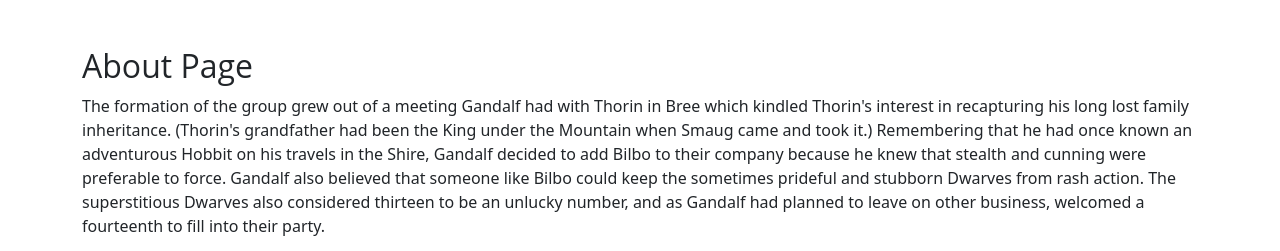
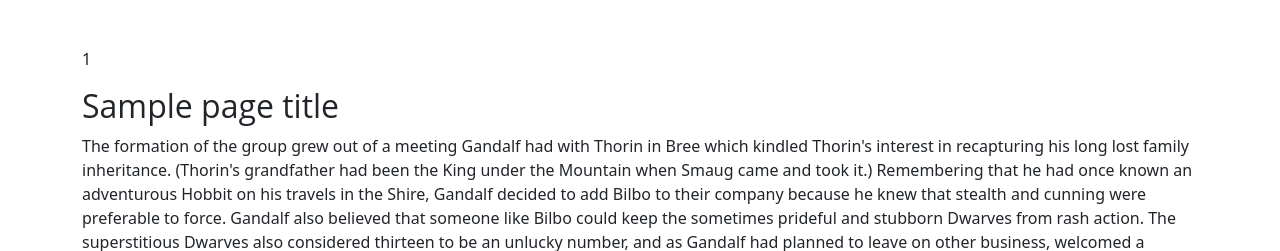
Before and after one commit to alikariminik/thorin-flask-app, a Flask app: template templates/about.html in a window 1280 px wide. Shown: the part 533-784 px from the top of the page. Run offline with Flask 2, Linux system fonts and the light colour scheme; the template is opened without the code that fills it: most values are stand-ins (such as "Sample title", 1, 10 or a date in 2020); some libraries are stand-ins or nearby versions.

Commit message:
for loop

```diff
--- a/run.py
+++ b/run.py
@@ -14,17 +14,17 @@ def index():
 
 @app.route("/about")
 def about():
-    return render_template("about.html")
+    return render_template("about.html", page_title="About", list_of_numbers=[1,2,3])
 
 
 @app.route("/contact")
 def contact():
-    return render_template("contact.html")
+    return render_template("contact.html", page_title="Contact")
 
 
 @app.route("/careers")
 def careers():
-    return render_template("careers.html")
+    return render_template("careers.html", page_title="Careers")
 
 
 if __name__ == "__main__":
--- a/templates/about.html
+++ b/templates/about.html
@@ -1,6 +1,10 @@
 {% extends "base.html" %}
 {% block content %}
-<h2>About Page</h2>
+
+    {% for number in list_of_numbers %}
+        <p>{{ number }}</p>
+    {% endfor %}
+<h2>{{ page_title }}</h2>
 <p>
     The formation of the group grew out of a meeting Gandalf had with Thorin in Bree which kindled Thorin's interest
     in recapturing his long lost family inheritance. (Thorin's grandfather had been the King under the Mountain when
--- a/templates/careers.html
+++ b/templates/careers.html
@@ -1,4 +1,4 @@
 {% extends "base.html" %}
 {% block content %}
-    <h2>Come Work With Us!</h2>
+<h2>{{ page_title }}</h2>
 {% endblock %}
--- a/templates/contact.html
+++ b/templates/contact.html
@@ -1,4 +1,4 @@
 {% extends "base.html" %}
 {% block content %}
-    <h2>Contact Us</h2>
+<h2>{{ page_title }}</h2>
 {% endblock %}
```
